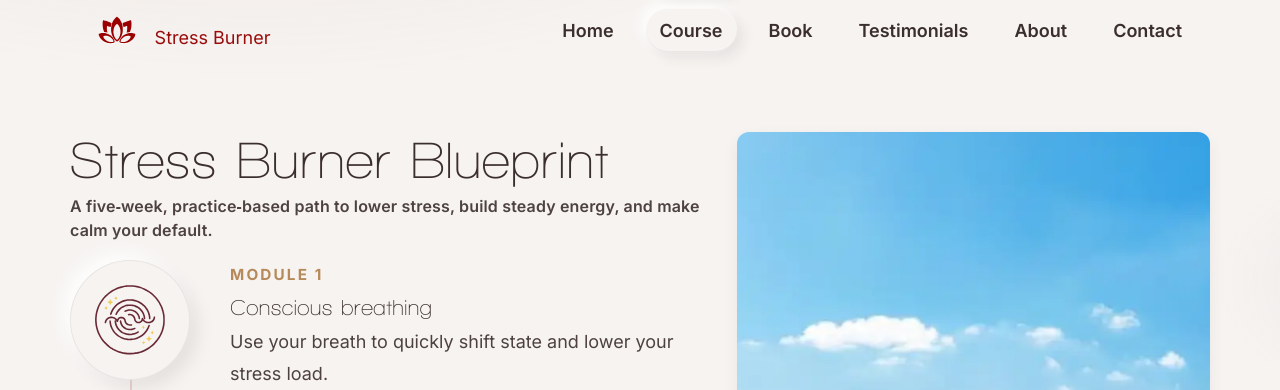
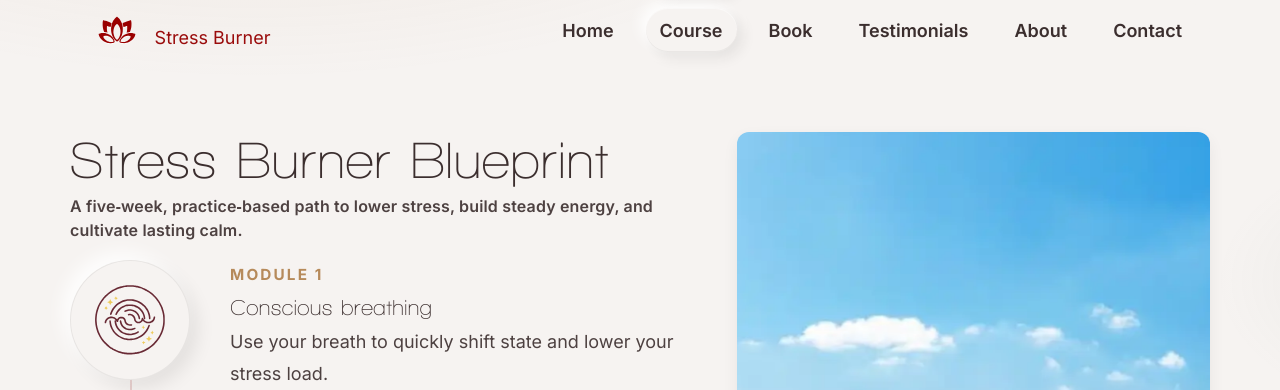
Before and after one commit to chriswakeley/test-blog, a Jekyll site: the page built from course.md, in a window 1280 px wide and 900 px high. Shown: the top 390 px of the window. Built offline with Jekyll 4.4.1, drawn with Linux system fonts in a browser that asks for light colours.

Commit message:
Refine course description for clarity and impact

```diff
--- a/course.md
+++ b/course.md
@@ -10,7 +10,7 @@ permalink: /course/
     <div>
       <div class="section-intro align-left" style="margin:0 0 18px 0">
         <h1 class="course-title">Stress Burner Blueprint</h1>
-  <p class="course-kicker small">A five‑week, practice‑based path to lower stress, build steady energy, and make calm your default.</p>
+  <p class="course-kicker small">A five‑week, practice‑based path to lower stress, build steady energy, and cultivate lasting calm.</p>
       </div>
       <div class="module-flow">
     <!-- Step 1 -->
```
